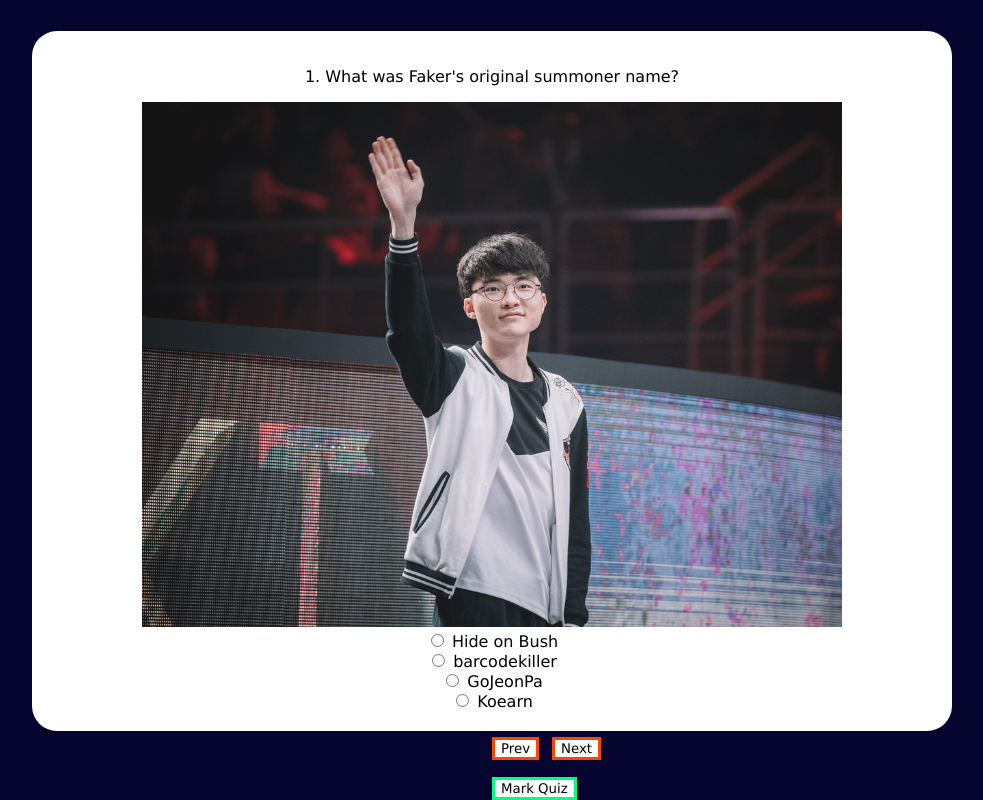
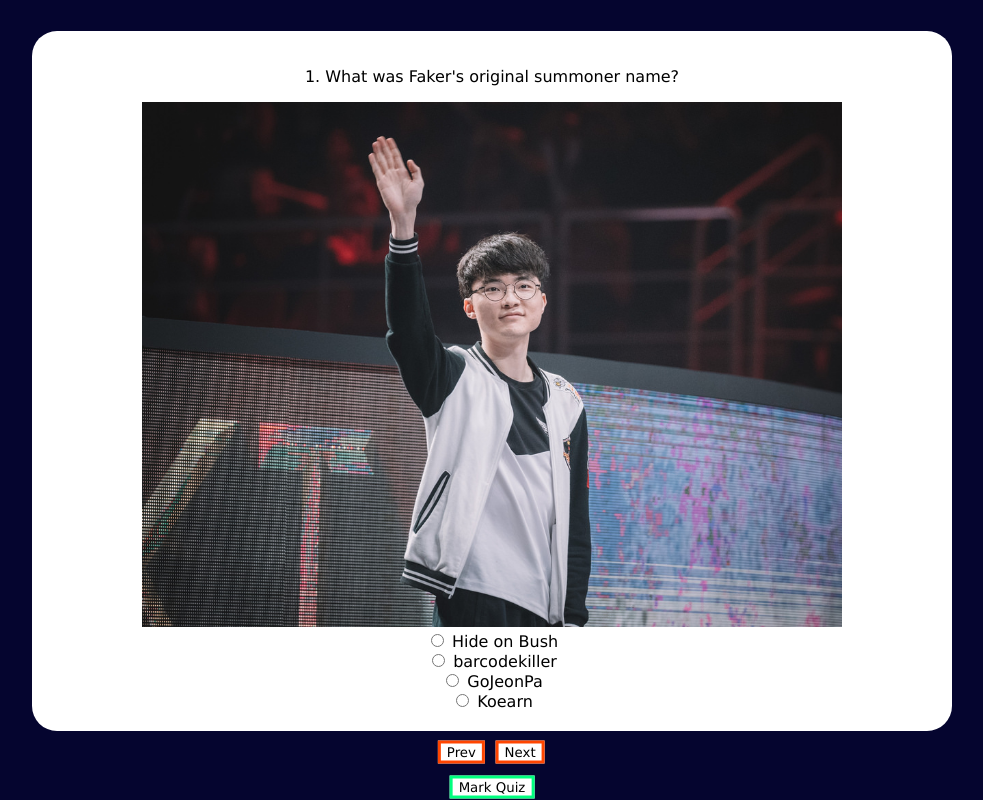
Before and after one commit to Shady4Lyfe/SKT-Website, a plain HTML site: page quiz.html in a window 1280 px wide. Shown: the part 343-1143 px from the top of the page, without its empty margins (148-1131 px from the left). Drawn offline with nearby package versions, Linux system fonts and the light colour scheme.

Commit message:
Final this time (actually)

```diff
--- a/css/mainstyle.css
+++ b/css/mainstyle.css
@@ -55,6 +55,7 @@ h2 {
   font-size: 20px;
 }
 
+/*logo position*/
 .logo {
   text-align: center;
   margin: auto;
--- a/css/pagestyle.css
+++ b/css/pagestyle.css
@@ -44,6 +44,7 @@ h2 {
   font-size: 20px;
 }
 
+/*logo position*/
 .logo {
   text-align: center;
   margin: -20px auto;
--- a/css/quizstyle.css
+++ b/css/quizstyle.css
@@ -4,7 +4,7 @@ body {
   text-align: center;
 }
 
-/*SK telecom*/
+/*SK telecom text*/
 .Title {
   text-align: center;
   color: darkorange;
@@ -19,7 +19,7 @@ body {
   font-weight: bold;
 }
 
-/*Logo*/
+/*logo position*/
 .logo {
   text-align: center;
   margin: auto;
@@ -46,7 +46,7 @@ h1 {
   font-weight: bold;
 }
 
-
+/*question padding*/
 #question1,
 #question2,
 #question3,
@@ -68,11 +68,23 @@ h1 {
   display: none;
 }
 
-
+/*prev next buttons*/
 #next {
   position: absolute;
   margin-left: 60px;
-  top: 1080px;
+  top: 1095px;
+  transform: translate(-115%, -50%);
+  background-color: white;
+  border-style: solid;
+  border-width: 3px;
+  border-color: orangered;
+  font-family: "Verdana";
+}
+#prev {
+  position: absolute;
+  margin:auto;
+  top: 1095px;
+  transform: translate(-115%, -50%);
   background-color: white;
   border-style: solid;
   border-width: 3px;
@@ -80,21 +92,12 @@ h1 {
   font-family: "Verdana";
 }
 
-#prev {
-  position: absolute;
-  top: 1080px;
-  margin: auto;
-  background-color: white;
-  border-style: solid;
-  border-width: 3px;
-  border-color: orangered;
-  font-family: "Verdana";
-}
-
+/*mark quiz button*/
 #mark {
   position: absolute;
-  top: 1120px;
   margin: auto;
+  top: 1130px;
+  transform: translate(-50%, -50%);
   background-color: white;
   border-style: solid;
   border-width: 3px;
@@ -120,6 +123,7 @@ h1 {
   background-color: lightgray;
 }
 
+/*hovering buttons*/
 #prev:hover,
 #next:hover,
 #mark:hover{
--- a/quiz.html
+++ b/quiz.html
@@ -64,10 +64,14 @@
     <button id="b4">2015</button>
   </div>
 
+  <div>
+    <button id="prev">Prev</button>
+    <button id="next">Next</button>
+  </div>
 
-  <div><button id="prev">Prev</button> <button id="next">Next</button></div>
-
-  <div><button id="mark">Mark Quiz</button></div>
+  <div>
+    <button id="mark">Mark Quiz</button>
+  </div>
 
   <script src="https://ajax.googleapis.com/ajax/libs/jquery/3.2.1/jquery.min.js"></script>
   <script src="js/quiz.js"></script>
```
